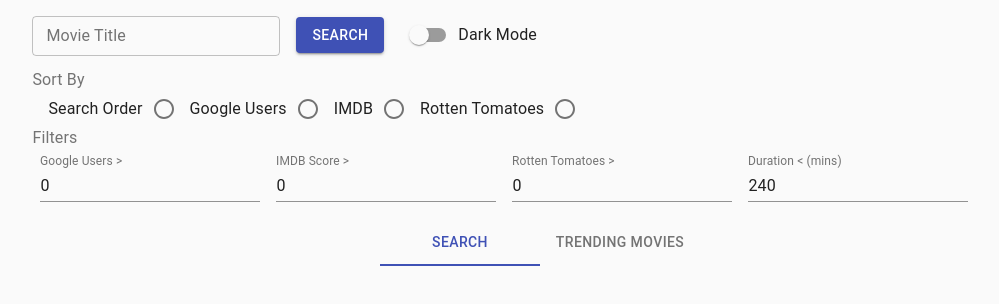
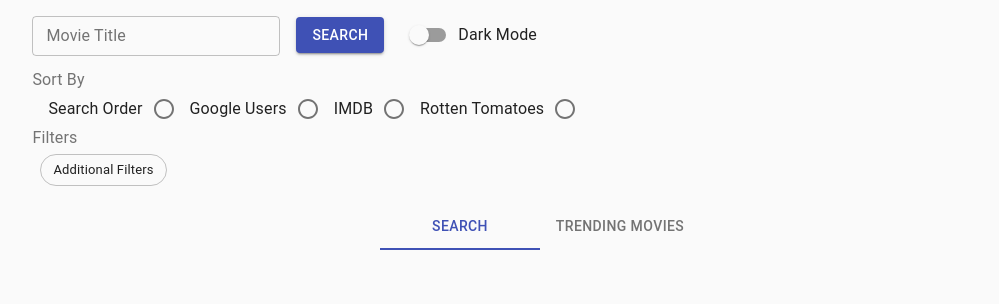
Before and after one commit to tonyz0909/movie-rec-app, a React (Create React App) app: page / in a window 1280 px wide. Shown: the top 304 px of the page, without its empty margins (100-1099 px from the left). Built offline with nearby package versions, Linux system fonts and the light colour scheme.

Commit message:
changed filters to sliders

```diff
--- a/src/components/Filters.js
+++ b/src/components/Filters.js
@@ -1,14 +1,15 @@
-import React from 'react';
+import React, { useState } from 'react';
 import { makeStyles } from '@material-ui/core/styles';
+import Button from '@material-ui/core/Button';
+import Chip from '@material-ui/core/Chip';
 import Radio from '@material-ui/core/Radio';
 import RadioGroup from '@material-ui/core/RadioGroup';
 import FormControlLabel from '@material-ui/core/FormControlLabel';
 import FormControl from '@material-ui/core/FormControl';
 import FormLabel from '@material-ui/core/FormLabel';
-import MenuItem from '@material-ui/core/MenuItem';
-import InputLabel from '@material-ui/core/InputLabel';
-import Select from '@material-ui/core/Select';
-import TextField from '@material-ui/core/TextField';
+import Menu from '@material-ui/core/Menu';
+import Slider from '@material-ui/core/Slider';
+import Typography from '@material-ui/core/Typography';
 
 const useStyles = makeStyles((theme) => ({
     root: {
@@ -16,10 +17,69 @@ const useStyles = makeStyles((theme) => ({
             margin: theme.spacing(1),
         },
     },
+    customWidth: {
+        '& div': {
+            // this is just an example, you can use vw, etc.
+            width: '300px',
+            // paddingLeft: '2em'
+            textAlign: 'center'
+        }
+    }
 }));
 
 export default function Filters(props) {
-    // let imdbRatings = [1, 1.5, 2, 2.5, 3, 3.5, 4, 4.5, 5, 5.5, 6, 6.5, 7, 7.5, 8, 8.5, 9, 9.5];
+    const marksIMDb = [
+        {
+            value: 0,
+            label: '0/10',
+        },
+        {
+            value: 10,
+            label: '10/10',
+        },
+    ];
+
+    const marks = [
+        {
+            value: 0,
+            label: '0',
+        },
+        {
+            value: 100,
+            label: '100',
+        },
+    ];
+
+    const [anchorEl, setAnchorEl] = React.useState(null);
+    const [filters, setFilters] = useState(props.filters);
+
+    const handleClick = (event) => {
+        setAnchorEl(event.currentTarget);
+    };
+
+    const handleClose = () => {
+        setAnchorEl(null);
+    };
+
+    const applyFilters = () => {
+        props.setFilters(filters);
+    }
+
+    const resetFilters = () => {
+        setFilters({
+            imdb: 0,
+            rt: 0,
+            gu: 0,
+            duration: 240,
+        });
+        props.setFilters({
+            imdb: 0,
+            rt: 0,
+            gu: 0,
+            duration: 240,
+        });
+    }
+
     const classes = useStyles();
     return (
         <div>
@@ -38,30 +98,81 @@ export default function Filters(props) {
             </FormControl>
             <FormLabel component="legend">Filters</FormLabel>
             <div className={classes.root}>
-                <TextField
-                    id="standard-basic"
-                    label="Google Users >"
-                    type="number"
-                    value={props.filters['gu']}
-                    onChange={e => props.setFilters({ ...props.filters, gu: e.target.value })} />
-                <TextField
-                    id="standard-basic"
-                    label="IMDB Score >"
-                    type="number"
-                    value={props.filters['imdb']}
-                    onChange={e => props.setFilters({ ...props.filters, imdb: e.target.value })} />
-                <TextField
-                    id="standard-basic"
-                    label="Rotten Tomatoes >"
-                    type="number"
-                    value={props.filters['rt']}
-                    onChange={e => props.setFilters({ ...props.filters, rt: e.target.value })} />
-                <TextField
-                    id="standard-basic"
-                    label="Duration < (mins)"
-                    type="number"
-                    value={props.filters['duration']}
-                    onChange={e => props.setFilters({ ...props.filters, duration: e.target.value })} />
+                <Chip
+                    label="Additional Filters"
+                    onClick={handleClick}
+                    variant="outlined"
+                />
+                <Menu
+                    id="simple-menu"
+                    anchorEl={anchorEl}
+                    keepMounted
+                    open={Boolean(anchorEl)}
+                    onClose={handleClose}
+                    style={{ width: '100%' }}
+                    className={classes.customWidth}
+                >
+                    <Typography id="discrete-slider-always2" gutterBottom>
+                        Google Users Score {'>'}
+                    </Typography>
+                    <Slider
+                        value={filters['gu']}
+                        aria-labelledby="discrete-slider-always2"
+                        min={0}
+                        max={100}
+                        step={1}
+                        marks={marks}
+                        style={{ maxWidth: '200px' }}
+                        valueLabelDisplay="auto"
+                        onChange={(e, newValue) => setFilters({ ...filters, gu: newValue })}
+                    />
+                    <Typography id="discrete-slider-always" gutterBottom>
+                        IMDb Score {'>'}
+                    </Typography>
+                    <Slider
+                        value={filters['imdb']}
+                        aria-labelledby="discrete-slider-always"
+                        min={0}
+                        max={10}
+                        step={0.1}
+                        marks={marksIMDb}
+                        style={{ maxWidth: '200px' }}
+                        valueLabelDisplay="auto"
+                        onChange={(e, newValue) => setFilters({ ...filters, imdb: newValue })}
+                    />
+                    <Typography id="discrete-slider-always1" gutterBottom>
+                        Rotten Tomatoes Score {'>'}
+                    </Typography>
+                    <Slider
+                        value={filters['rt']}
+                        aria-labelledby="discrete-slider-always1"
+                        min={0}
+                        max={100}
+                        step={1}
+                        marks={marks}
+                        style={{ maxWidth: '200px' }}
+                        valueLabelDisplay="auto"
+                        onChange={(e, newValue) => setFilters({ ...filters, rt: newValue })}
+                    />
+                    <Typography id="discrete-slider-always1" gutterBottom>
+                        Duration {'<'} (mins)
+                    </Typography>
+                    <Slider
+                        value={filters['duration']}
+                        aria-labelledby="discrete-slider-always1"
+                        min={0}
+                        max={300}
+                        step={10}
+                        marks={marks}
+                        style={{ maxWidth: '200px' }}
+                        valueLabelDisplay="auto"
+                        onChange={(e, newValue) => setFilters({ ...filters, duration: newValue })}
+                    />
+                    <br />
+                    <Button onClick={handleClose}>Close</Button>
+                    <Button onClick={resetFilters}>Reset</Button>
+                    <Button onClick={applyFilters}>Apply</Button>
+                </Menu>
             </div>
         </div>
     );
```
